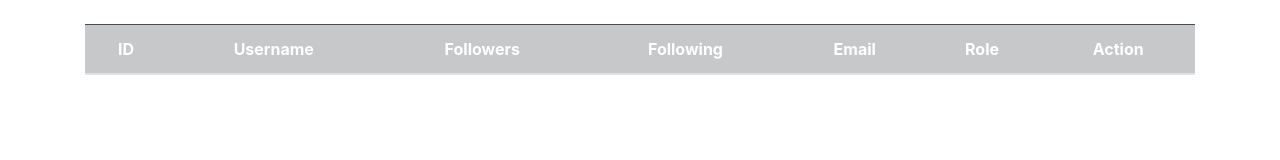
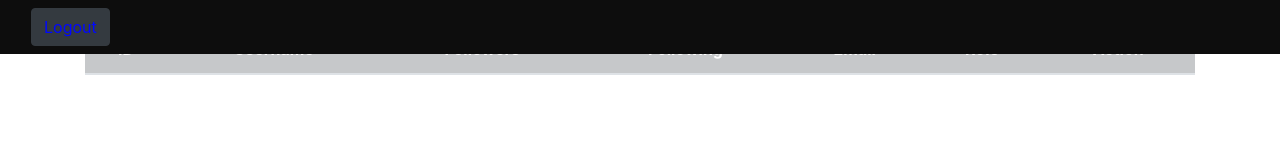
Before and after one commit to Dakengoi/assignment_8, a website: page public/admin.html in a window 1280 px wide. Drawn offline with nearby package versions, Linux system fonts and the light colour scheme; no server answers.

Commit message:
logout admin

```diff
--- a/public/admin.html
+++ b/public/admin.html
@@ -12,6 +12,16 @@
   </head>
 
   <body>
+    <nav
+      class="navbar navbar-expand-lg navbar-dark fixed-top"
+      style="background-color: #0d0d0d"
+    >
+      <div class="container-fluid">
+        <button type="button" class="btn btn-dark" href="#" onclick="logout()">
+          <span style="color: rgb(0, 8, 255)">Logout</span>
+        </button>
+      </div>
+    </nav>
     <div class="container">
       <div class="row my-4">
         <div class="col-lg-12">
@@ -36,7 +46,6 @@
         </div>
       </div>
     </div>
-
 
     <!-- Edit User Modal -->
     <div
@@ -111,10 +120,12 @@
 
       async function deleteuser(userId) {
         try {
-        const confirmDelete = confirm('Are you sure you want to delete this user?');
+          const confirmDelete = confirm(
+            "Are you sure you want to delete this user?"
+          );
           if (confirmDelete) {
             const deleteResponse = await fetch(`/admin/users/${userId}`, {
-                method: 'DELETE',
+              method: "DELETE",
             });
 
             if (deleteResponse.ok) {
@@ -124,7 +135,7 @@ async function deleteuser(userId) {
             }
           }
         } catch (error) {
-        console.error('Error:', error);
+          console.error("Error:", error);
         }
       }
 
@@ -165,12 +176,26 @@ async function deleteuser(userId) {
 
         // Call fetchUsers function when the page loads
         fetchUsers();
-
-
-
-
+      });
+      function logout() {
+        fetch("/logout", {
+          method: "POST",
+          credentials: "same-origin", // Ensure cookies are sent along with the request
         })
-
+          .then((response) => {
+            if (response.ok) {
+              // Redirect to the login page or any other appropriate page after logout
+              window.location.href = "/";
+            } else {
+              console.error("Error logging out");
+              // Handle error case if needed
+            }
+          })
+          .catch((error) => {
+            console.error("Error logging out:", error);
+            // Handle error case if needed
+          });
+      }
     </script>
   </body>
 </html>
```
Lines whose indentation alone changed are shown as unchanged.
